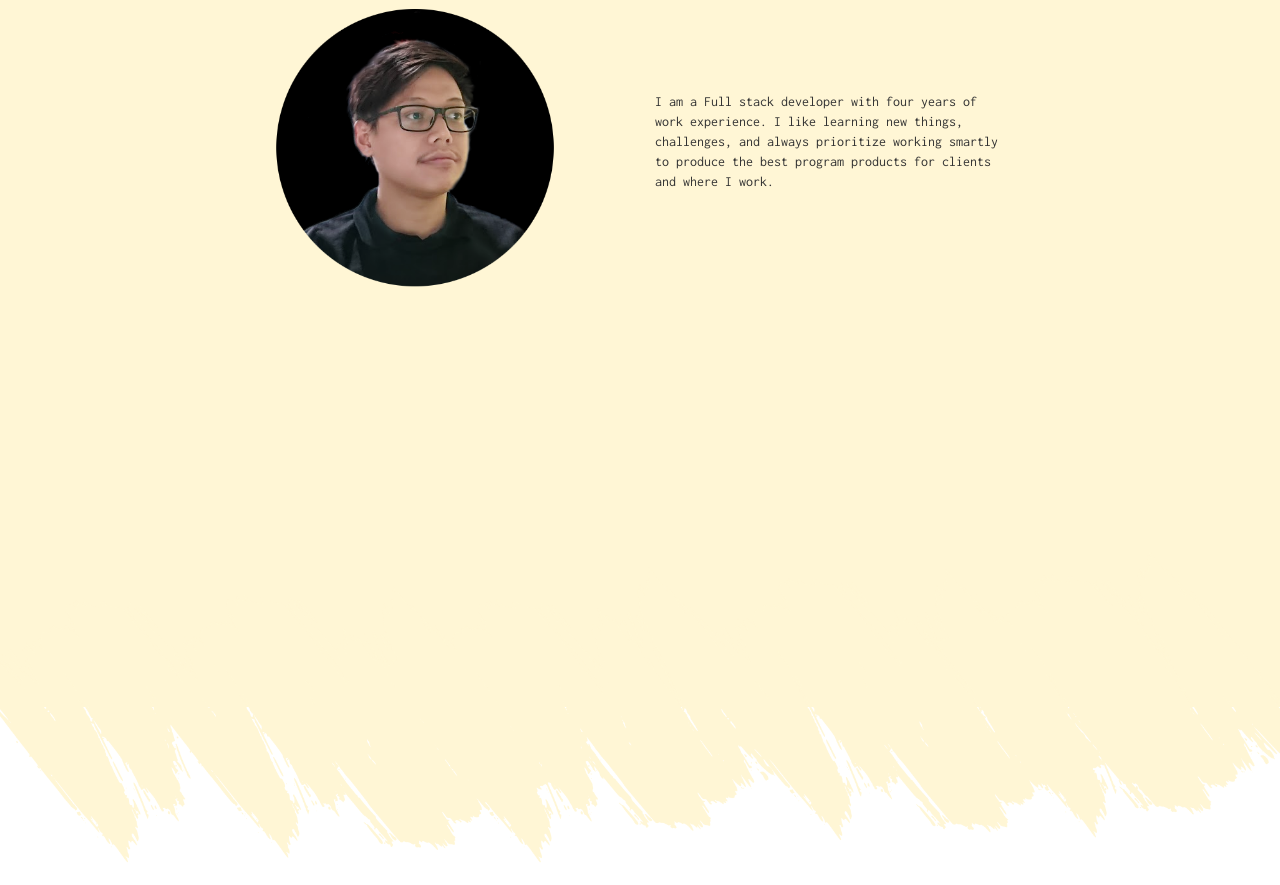
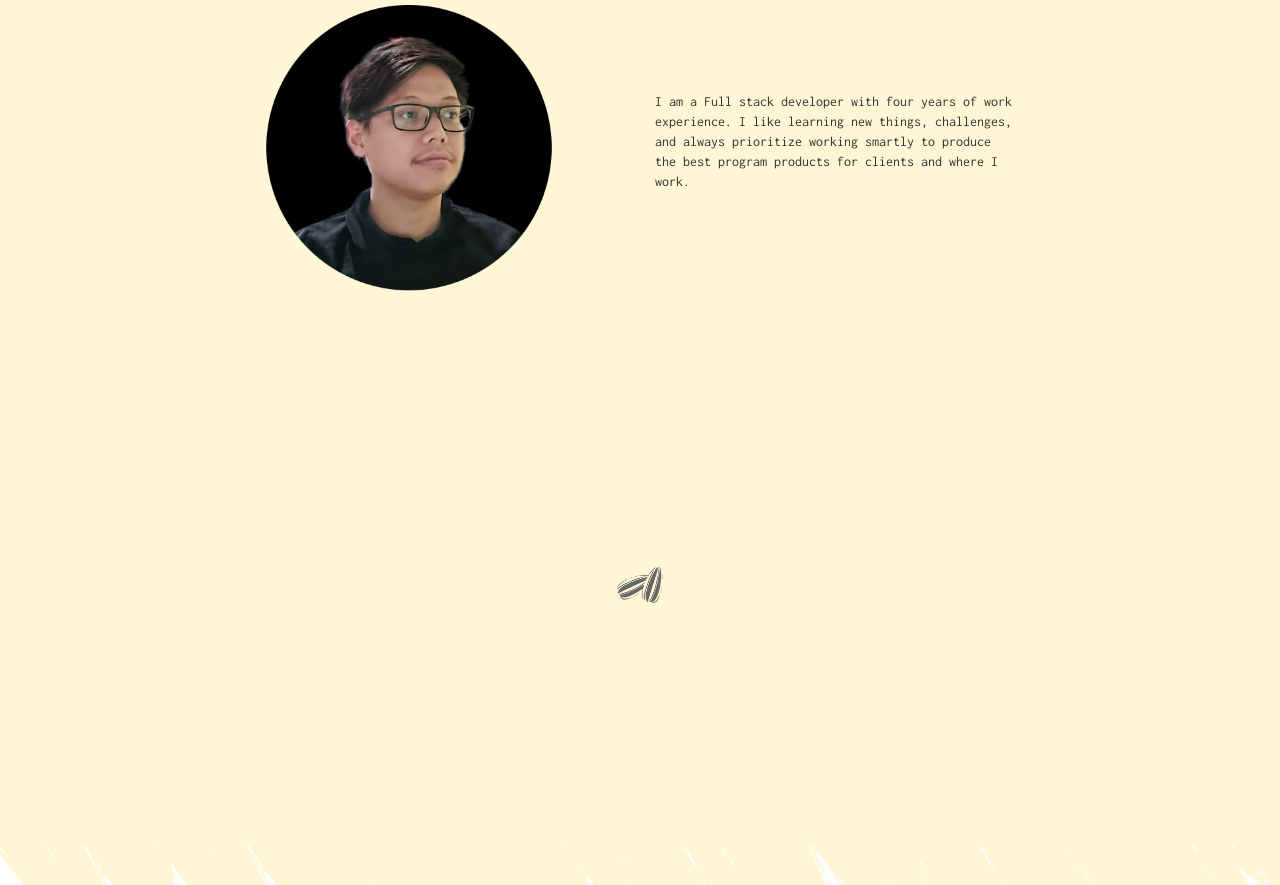
Before and after one commit to mufidhadi/mufidhadi.github.io, a plain HTML site: page index.html in a window 1280 px wide. Shown: the part 1213-2098 px from the top of the page. Before the commit the page ends 2076 px from the top, so only its background shows below. Drawn offline with nearby package versions, Linux system fonts and the light colour scheme; a script that the page names is missing.

Commit message:
kasih logo kuaci

```diff
--- a/css/main.css
+++ b/css/main.css
@@ -56,3 +56,7 @@ body{
     align-items: center;
     height: 100vh;
 }
+img.logo-kuaci{
+    height: 1em;
+    margin-bottom: 2em;
+}
--- a/index.html
+++ b/index.html
@@ -39,6 +39,7 @@
         </div>
         <section class="dua">
             <div class="container">
+                <div class="row">
                     <div class="col-sm-2"></div>
                     <div class="col-sm-4 profil">
                         <img src="img/foto_mufid_hitam_circle.png" alt="" class="foto">
@@ -49,6 +50,14 @@
                         </p>
                     </div>
                     <div class="col-sm-2"></div>
+                </div>
+                <div class="row">
+                    <div class="col-md-12 text-center">
+                        <h1>
+                            <img src="img/kuaci_dua.png" alt="" class="logo-kuaci">
+                        </h1>
+                    </div>
+                </div>
             </div>
         </section>
         <div class="border">
```
Lines whose indentation alone changed are shown as unchanged.
